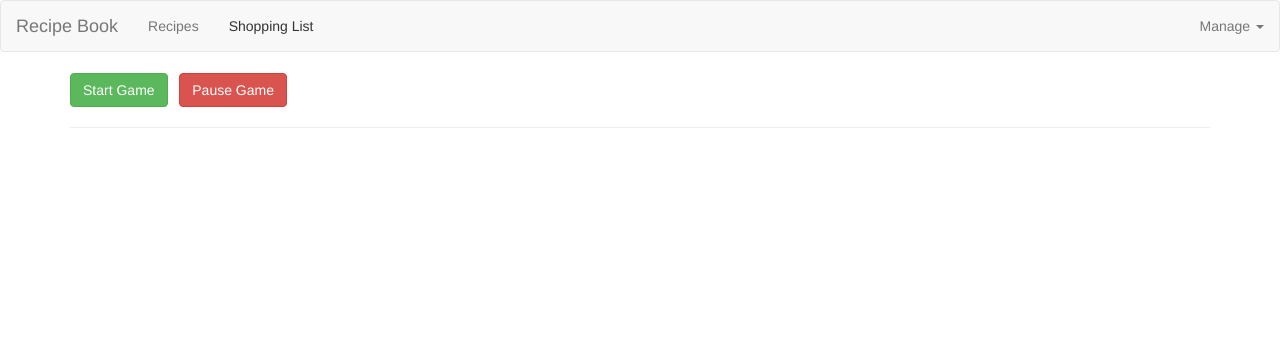
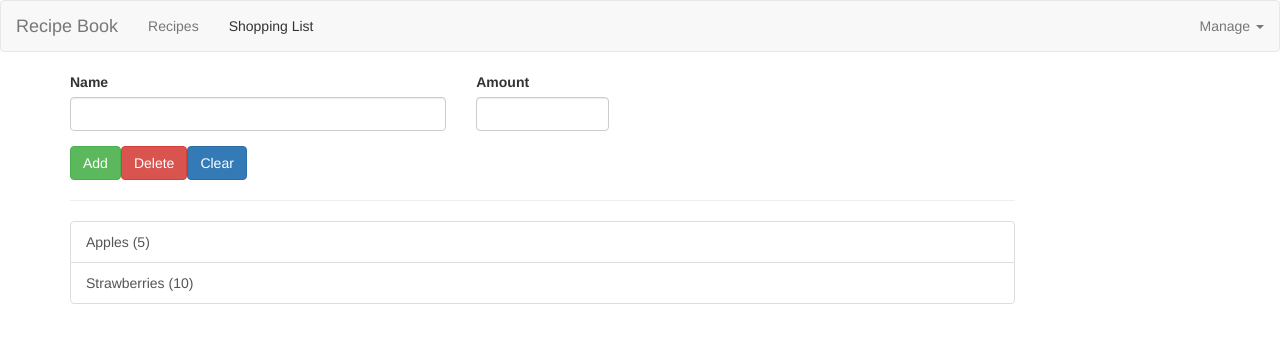
Before and after one commit to mihairoman/angular-tutorial, an Angular app: page / in a window 1280 px wide. Both pictures are taken after a click on the link "Shopping List". Shown: the top 342 px of the page. Built offline with nearby package versions, Linux system fonts and the light colour scheme.

Commit message:
Recipes assignment: Implemented navigation between recipes and shopping list nav items.

```diff
--- a/src/app/app.component.html
+++ b/src/app/app.component.html
@@ -1,11 +1,11 @@
-<app-header></app-header>
+<app-header (navSelected)="onNavigate($event)"></app-header>
 <div class='container'>
   <div class='row'>
     <div class='col-md-12'>
-      <!-- <app-recipes></app-recipes>
-      <app-shopping-list></app-shopping-list> -->
+      <app-recipes *ngIf="currentNavTarget === 'recipe'"></app-recipes>
+      <app-shopping-list *ngIf="currentNavTarget !== 'recipe'"></app-shopping-list>
     </div>
-    <div class="col-xs-12">
+    <!-- <div class="col-xs-12">
       <app-game-control (intervalFired)="onIntervalFired($event)"></app-game-control>
       <hr />
       <div class="row">
@@ -18,6 +18,6 @@
           </app-odd>
         </div>
       </div>
-    </div>
+    </div> -->
   </div>
 </div>
--- a/src/app/app.component.ts
+++ b/src/app/app.component.ts
@@ -6,14 +6,19 @@ import { Component } from '@angular/core';
   styleUrls: ['./app.component.css']
 })
 export class AppComponent {
-  oddNumbers: number[] = [];
-  evenNumbers: number[] = [];
+  currentNavTarget: string = 'recipe';
+  // oddNumbers: number[] = [];
+  // evenNumbers: number[] = [];
 
-  onIntervalFired(firedNumber: number) {
-    if (firedNumber % 2 === 0) {
-      this.evenNumbers.push(firedNumber);
-    } else {
-      this.oddNumbers.push(firedNumber);
-    }
+  // onIntervalFired(firedNumber: number) {
+  //   if (firedNumber % 2 === 0) {
+  //     this.evenNumbers.push(firedNumber);
+  //   } else {
+  //     this.oddNumbers.push(firedNumber);
+  //   }
+  // }
+
+  onNavigate(navTarget: string) {
+    this.currentNavTarget = navTarget;
   }
 }
--- a/src/app/header/header.component.html
+++ b/src/app/header/header.component.html
@@ -6,8 +6,8 @@
 
     <div class="navbar-default">
       <ul class="nav navbar-nav">
-        <li><a href="#">Recipes</a></li>
-        <li><a href="#">Shopping List</a></li>
+        <li><a href="#" (click)="onSelect('recipe')">Recipes</a></li>
+        <li><a href="#" (click)="onSelect('shoppingList')">Shopping List</a></li>
       </ul>
       <ul class="nav navbar-nav navbar-right">
         <li class="dropdown">
--- a/src/app/header/header.component.ts
+++ b/src/app/header/header.component.ts
@@ -1,4 +1,4 @@
-import { Component, OnInit } from '@angular/core';
+import { Component, OnInit, EventEmitter, Output } from '@angular/core';
 
 @Component({
   selector: 'app-header',
@@ -6,10 +6,15 @@ import { Component, OnInit } from '@angular/core';
   styleUrls: ['./header.component.css']
 })
 export class HeaderComponent implements OnInit {
+  @Output() navSelected = new EventEmitter<string>();
 
   constructor() { }
 
   ngOnInit() {
   }
 
+  onSelect(navTarget: string) {
+    this.navSelected.emit(navTarget);
+  }
+
 }
```
